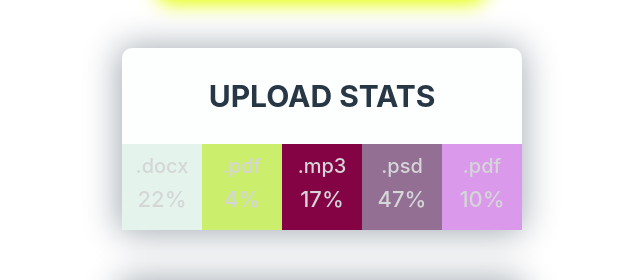
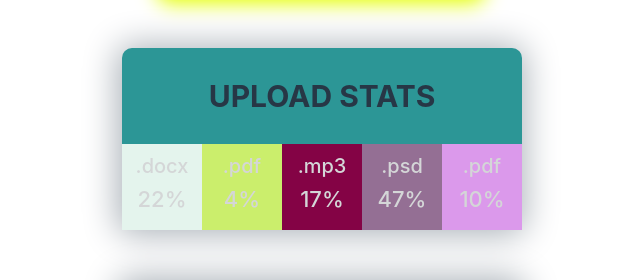
Before and after one commit to Skinick/goit-react-hw-01-components, a React (Create React App) app: page / in a window 1280 px wide. Shown: the part 457-737 px from the top of the page, without its empty margins (318-958 px from the left). Built offline with nearby package versions, Linux system fonts and the light colour scheme.

Commit message:
Update Statistics.module.css

```diff
--- a/src/components/Statistics/Statistics.module.css
+++ b/src/components/Statistics/Statistics.module.css
@@ -4,7 +4,7 @@
   margin-bottom: 50px;
   box-shadow: -1px 1px 34px 4px rgba(171, 178, 185, 1);
   border-radius: 10px;
-  background-color: #fdfefe;
+  background-color: #2c9696;
 }
 
 .title {
```
